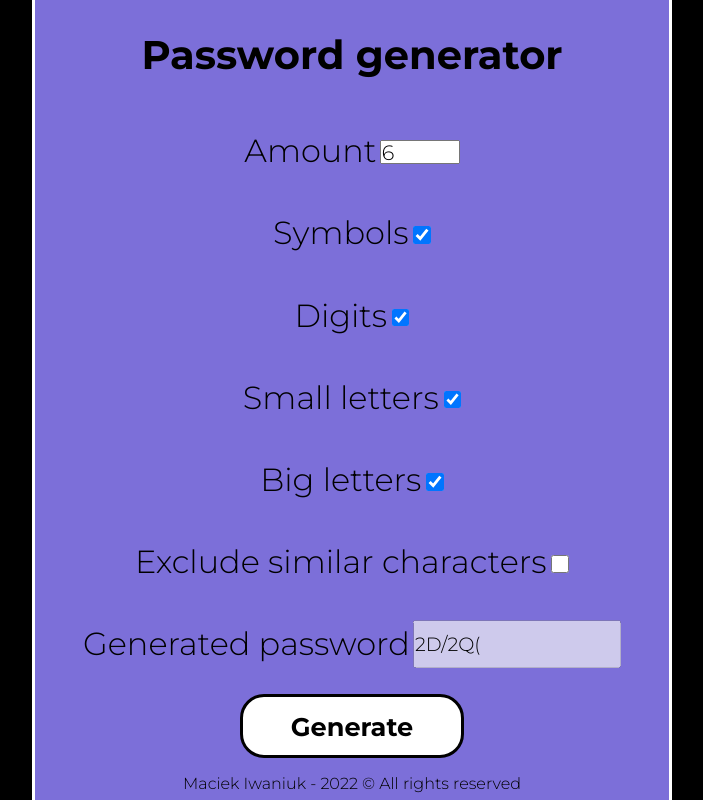
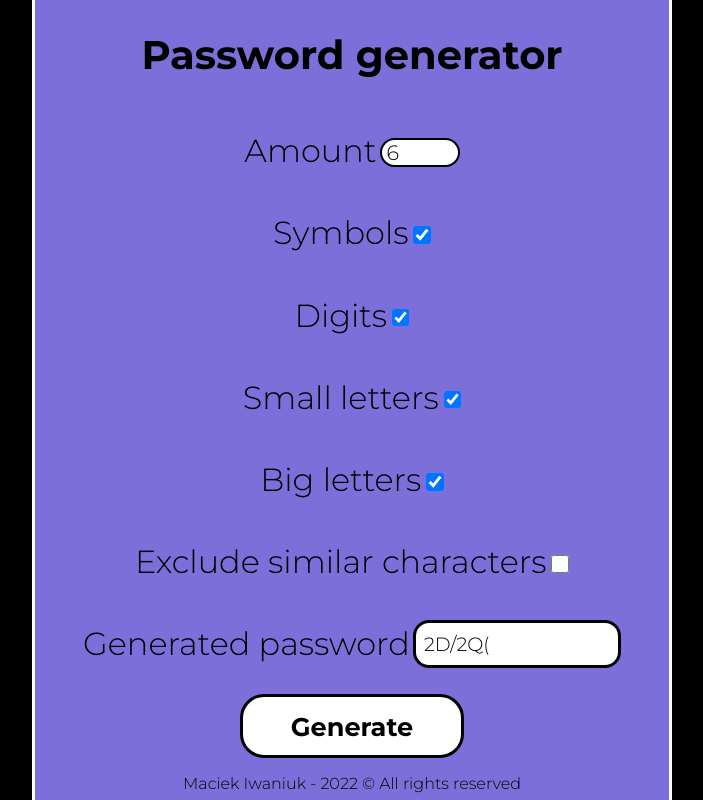
Before and after one commit to maciekiwaniuk/password-generator, a Vue app: page / in a window 1280 px wide. Shown: the whole page, without its empty margins (288-991 px from the left). Built offline with nearby package versions, Linux system fonts and the light colour scheme.

Commit message:
Add possibility to copy generated password after clicking on the field

```diff
--- a/src/components/PasswordGenerator.vue
+++ b/src/components/PasswordGenerator.vue
@@ -67,7 +67,8 @@
                 type="text"
                 class="generated-password"
                 v-model="generatedPassword"
-                disabled
+                @click="copyToClipboard(generatedPassword);"
+                readonly
             >
         </div>
 
@@ -166,6 +167,12 @@ export default {
          */
         saveOptionToLocalStorage(name, value) {
             localStorage.setItem(name, value);
+        },
+        /**
+         * Copies password to clipboard
+         */
+        copyToClipboard(password) {
+            navigator.clipboard.writeText(password);
         }
     },
     computed: {
@@ -218,7 +225,27 @@ export default {
         height: 3rem;
         margin-left: 0.2rem;
         font-size: 1.2rem;
+        padding-left: 0.5rem;
+        border-radius: 1rem;
+
+        border: solid black 0.2rem;;
+        background-color: white;
         color: black;
+
+        transition: ease color 0.7s,
+                    ease background-color 0.7s,
+                    ease border 0.7s;
+    }
+    .generated-password:hover {
+        cursor: pointer;
+
+        color: white;
+        background-color: black;
+        border: solid white 0.2rem;
+
+        transition: ease color 0.7s,
+                    ease background-color 0.7s,
+                    ease border 0.7s;
     }
 
     .generate-button {
@@ -260,10 +287,13 @@ export default {
 
     .amount-of-characters-text-field {
         width: 5rem;
-        height: 1.5rem;
+        height: 1.8rem;
         margin-top: 0.2rem;
         margin-left: 0.2rem;
         font-size: 1.3rem;
+        padding-left: 0.3rem;
+        border-radius: 1rem;
+        border: solid black 0.15rem;
     }
 
 }
```
